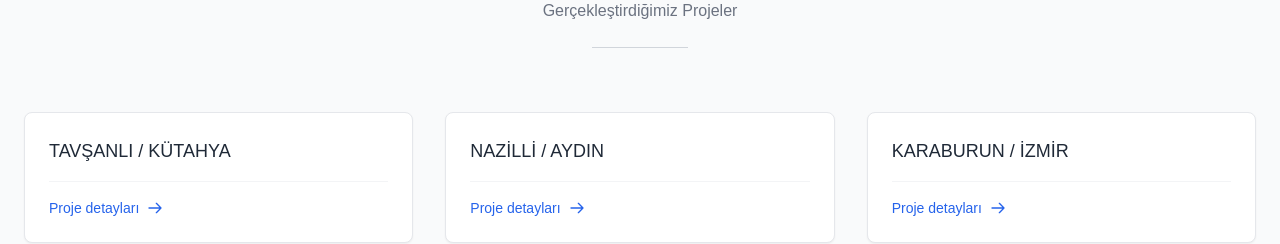
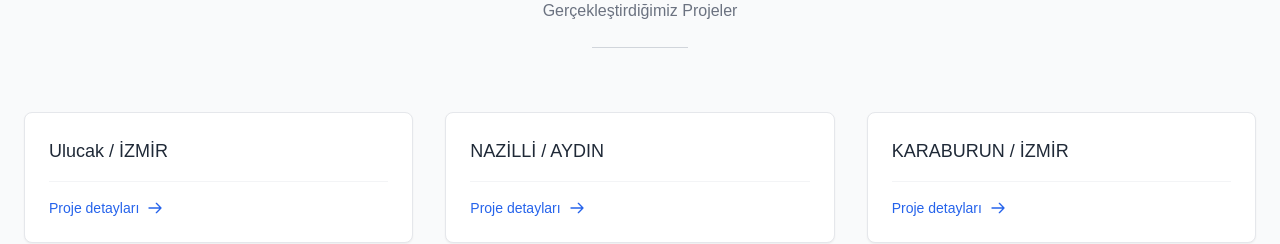
Before and after one commit to ardaaskinn01/nurettin-tutak, a Next.js app: page / in a window 1280 px wide. Shown: the part 4800-5044 px from the top of the page. Built offline with nearby package versions, Linux system fonts and the light colour scheme.

Commit message:
last commit

```diff
--- a/src/app/page.js
+++ b/src/app/page.js
@@ -368,8 +368,8 @@ export default function Home() {
             <div className="grid grid-cols-1 md:grid-cols-3 gap-8">
               {[
                 {
-                  title: "TAVŞANLI / KÜTAHYA",
-                  link: "/projelerimiz/tavsanli",
+                  title: "Ulucak / İZMİR",
+                  link: "/projelerimiz/ulucak",
                 },
                 {
                   title: "NAZİLLİ / AYDIN",
```
